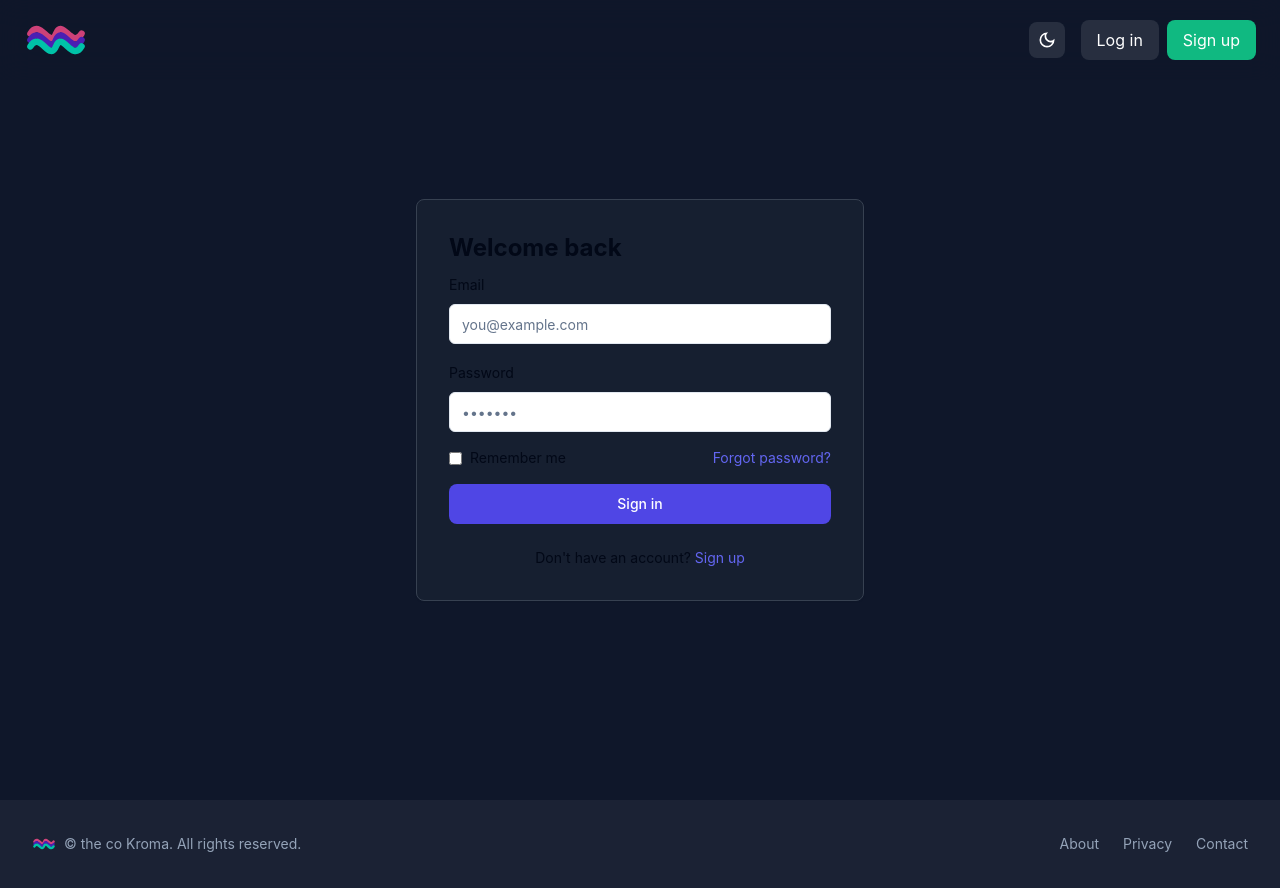
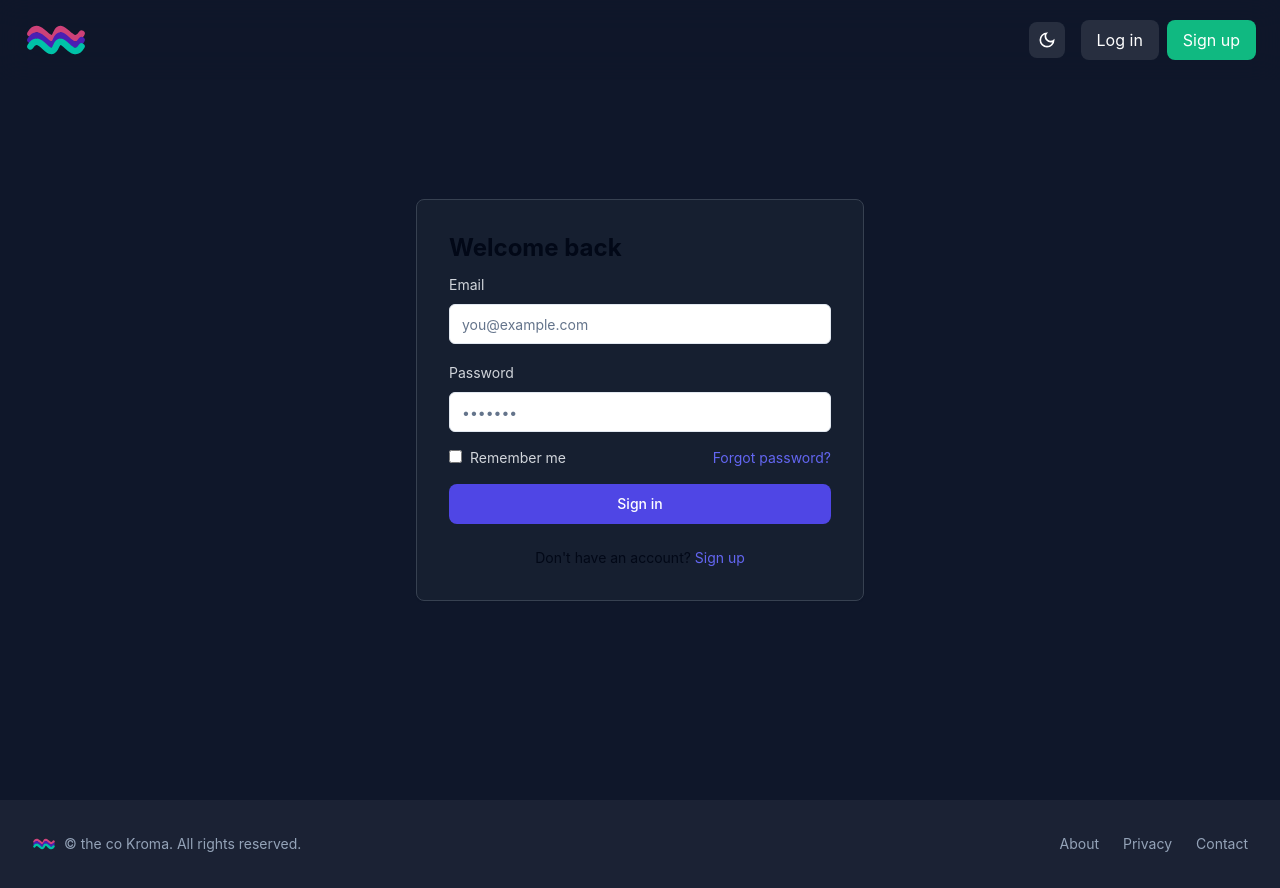
Before and after one commit to SalahHaddara/kroma-app, a React (Vite) app: page /login in a window 1280 px wide. Built offline with nearby package versions, Linux system fonts and the light colour scheme.

Commit message:
Update labels to support theme

```diff
--- a/src/pages/AuthPage.tsx
+++ b/src/pages/AuthPage.tsx
@@ -59,7 +59,9 @@ const AuthPage: React.FC<AuthPageProps> = ({isLogin}) => {
                 </h2>
                 <form onSubmit={handleSubmit} className="space-y-4">
                     <div className="space-y-2">
-                        <label className="text-sm">Email</label>
+                        <label className={`text-sm transition-colors duration-300 ${
+                            theme === 'dark' ? 'text-gray-300' : 'text-gray-700'
+                        }`}>Email</label>
                         <Input
                             type="email"
                             name="email"
@@ -71,7 +73,9 @@ const AuthPage: React.FC<AuthPageProps> = ({isLogin}) => {
                     </div>
                     {!isLogin && (
                         <div className="space-y-2">
-                            <label className="text-sm">Full Name</label>
+                            <label className={`text-sm transition-colors duration-300 ${
+                                theme === 'dark' ? 'text-gray-300' : 'text-gray-700'
+                            }`}>Full Name</label>
                             <Input
                                 type="text"
                                 name="fullName"
@@ -83,7 +87,9 @@ const AuthPage: React.FC<AuthPageProps> = ({isLogin}) => {
                         </div>
                     )}
                     <div className="space-y-2">
-                        <label className="text-sm">Password</label>
+                        <label className={`text-sm transition-colors duration-300 ${
+                            theme === 'dark' ? 'text-gray-300' : 'text-gray-700'
+                        }`}>Password</label>
                         <Input
                             type="password"
                             name="password"
@@ -95,7 +101,9 @@ const AuthPage: React.FC<AuthPageProps> = ({isLogin}) => {
                     </div>
                     {isLogin && (
                         <div className="flex items-center justify-between text-sm">
-                            <label className="flex items-center">
+                            <label className={`text-sm transition-colors duration-300 ${
+                                theme === 'dark' ? 'text-gray-300' : 'text-gray-700'
+                            }`}>
                                 <input
                                     type="checkbox"
                                     name="rememberMe"
```
